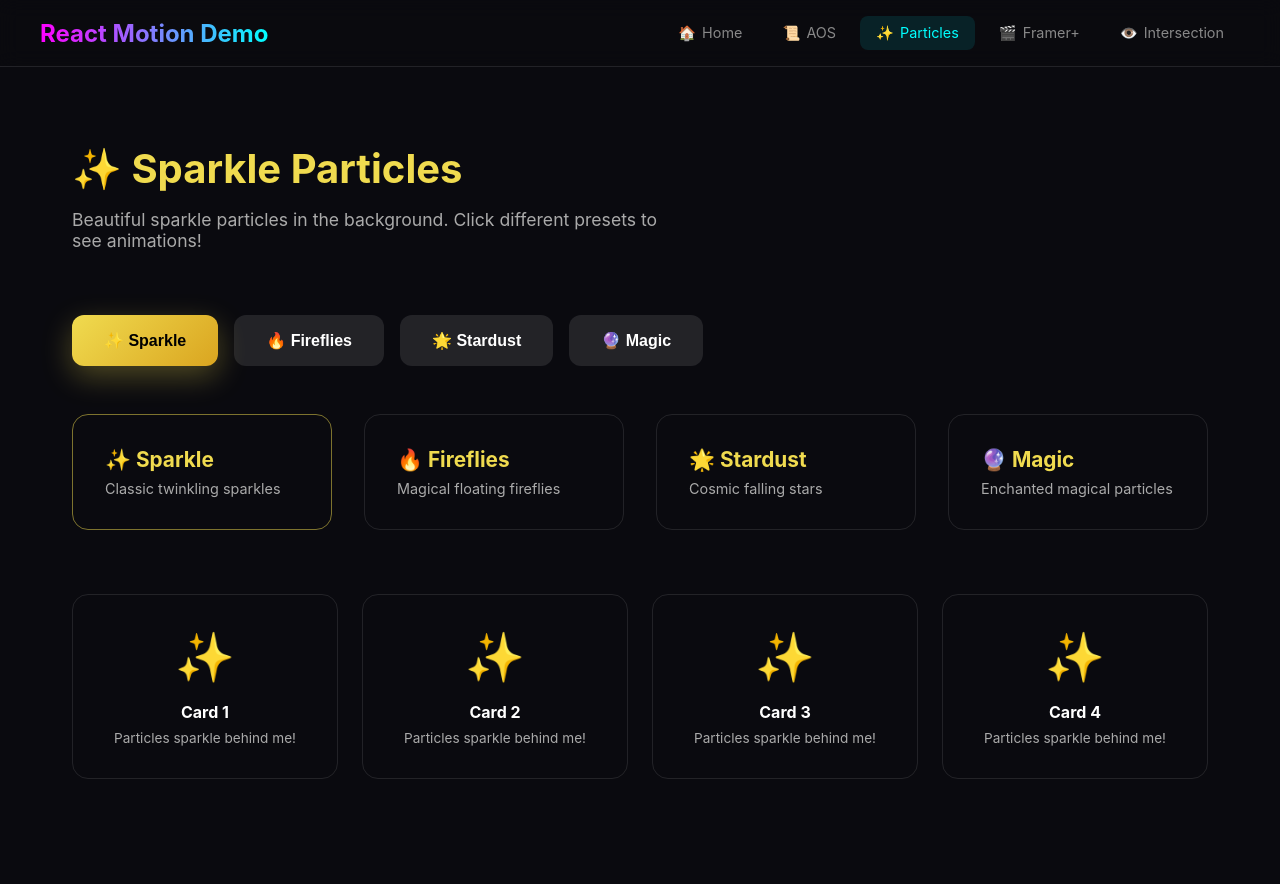
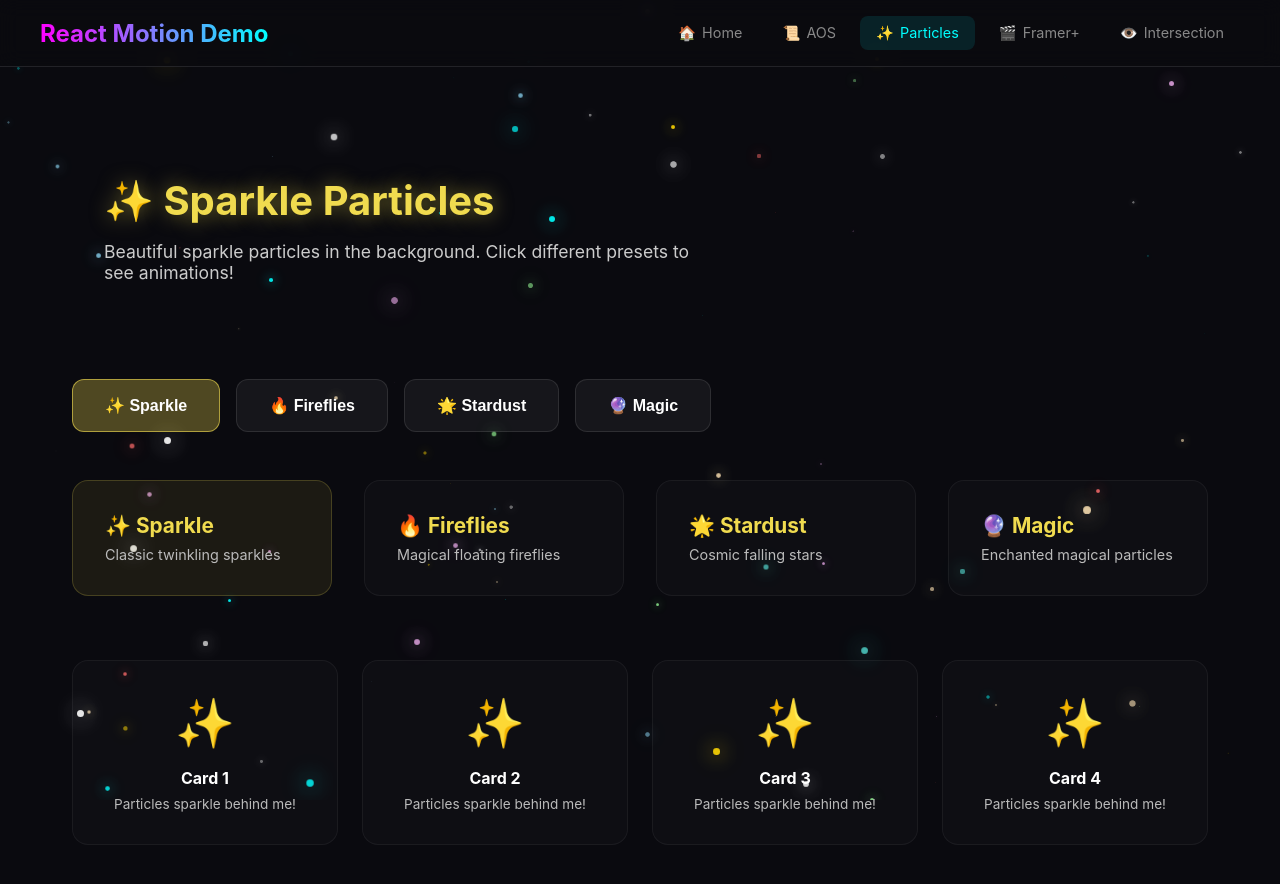
Before and after one commit to osgar-developer/react-df-demo3, a React (Vite) app: page /particles in a window 1280 px wide. Shown: the top 884 px of the page. Before the commit the page ends 843 px from the top, so only its background shows below. Built offline with nearby package versions, Linux system fonts and the light colour scheme.

Commit message:
Fix: sparkles visible through cards, zIndex 0, bigger glow

```diff
--- a/src/pages/ParticlesPage.tsx
+++ b/src/pages/ParticlesPage.tsx
@@ -11,14 +11,14 @@ interface Sparkle {
   delay: number
 }
 
-const colors = ['#ffffff', '#ffe4b5', '#87ceeb', '#dda0dd', '#ffd700', '#ff6b6b', '#4ecdc4', '#00ffff']
+const colors = ['#ffffff', '#ffe4b5', '#87ceeb', '#dda0dd', '#ffd700', '#ff6b6b', '#4ecdc4', '#00ffff', '#90ee90']
 
 function createSparkles(count: number): Sparkle[] {
   return Array.from({ length: count }, (_, i) => ({
     id: i,
     x: Math.random() * 100,
     y: Math.random() * 100,
-    size: Math.random() * 4 + 2,
+    size: Math.random() * 6 + 3,
     color: colors[Math.floor(Math.random() * colors.length)],
     duration: Math.random() * 3 + 2,
     delay: Math.random() * 5,
@@ -52,19 +52,19 @@ function SparkleEffect({ count = 50, style = 'sparkle' }: { count?: number; styl
       left: 0,
       right: 0,
       bottom: 0,
-      zIndex: -1,
+      zIndex: 0,
       overflow: 'hidden',
       pointerEvents: 'none',
     }}>
       <style>{`
         @keyframes sparkle {
           0%, 100% { opacity: 0; transform: scale(0); }
-          50% { opacity: 1; transform: scale(1); }
+          50% { opacity: 0.9; transform: scale(1); }
         }
         @keyframes firefly {
           0%, 100% { opacity: 0; transform: translateY(0) scale(0.5); }
           25% { opacity: 1; transform: translateY(-20px) scale(1); }
-          50% { opacity: 0.5; transform: translateY(-40px) scale(0.8); }
+          50% { opacity: 0.6; transform: translateY(-40px) scale(0.8); }
           75% { opacity: 1; transform: translateY(-60px) scale(1); }
         }
         @keyframes stardust {
@@ -74,8 +74,8 @@ function SparkleEffect({ count = 50, style = 'sparkle' }: { count?: number; styl
           100% { opacity: 0; transform: translateY(-100vh) rotate(720deg); }
         }
         @keyframes magic {
-          0%, 100% { opacity: 0; transform: scale(0) rotate(0deg); box-shadow: 0 0 0 0 currentColor; }
-          50% { opacity: 1; transform: scale(1) rotate(180deg); box-shadow: 0 0 20px 5px currentColor; }
+          0%, 100% { opacity: 0; transform: scale(0) rotate(0deg); }
+          50% { opacity: 1; transform: scale(1.2) rotate(180deg); }
         }
       `}</style>
       {sparkles.map((s) => (
@@ -89,10 +89,11 @@ function SparkleEffect({ count = 50, style = 'sparkle' }: { count?: number; styl
             height: s.size,
             borderRadius: '50%',
             backgroundColor: s.color,
-            boxShadow: `0 0 ${s.size * 2}px ${s.color}`,
+            boxShadow: `0 0 ${s.size * 3}px ${s.color}, 0 0 ${s.size * 6}px ${s.color}`,
             animation: getAnimation(),
             animationDuration: `${s.duration}s`,
             animationDelay: `${s.delay}s`,
+            willChange: 'opacity, transform',
           }}
         />
       ))}
@@ -105,25 +106,25 @@ const presets = [
     id: 'sparkle',
     label: '✨ Sparkle',
     desc: 'Classic twinkling sparkles',
-    count: 80,
+    count: 100,
   },
   {
     id: 'fireflies',
     label: '🔥 Fireflies',
     desc: 'Magical floating fireflies',
-    count: 50,
+    count: 60,
   },
   {
     id: 'stardust',
     label: '🌟 Stardust',
     desc: 'Cosmic falling stars',
-    count: 60,
+    count: 80,
   },
   {
     id: 'magic',
     label: '🔮 Magic',
     desc: 'Enchanted magical particles',
-    count: 40,
+    count: 50,
   },
 ]
 
@@ -132,19 +133,19 @@ export default function ParticlesPage() {
 
   return (
     <div style={{ padding: '4rem 2rem', maxWidth: '1200px', margin: '0 auto', position: 'relative' }}>
-      {/* Background sparkles - behind everything */}
+      {/* Background sparkles - zIndex 0 so visible through transparent cards */}
       <SparkleEffect count={activePreset.count} style={activePreset.id} />
 
       <div style={{ position: 'relative', zIndex: 1 }}>
         <motion.div
           initial={{ opacity: 0 }}
           animate={{ opacity: 1 }}
-          style={{ marginBottom: '4rem' }}
+          style={{ marginBottom: '4rem', padding: '2rem', borderRadius: '16px' }}
         >
-          <h1 style={{ fontSize: '2.5rem', marginBottom: '1rem', color: '#f0db4f' }}>
+          <h1 style={{ fontSize: '2.5rem', marginBottom: '1rem', color: '#f0db4f', textShadow: '0 0 20px rgba(240,219,79,0.5)' }}>
             ✨ Sparkle Particles
           </h1>
-          <p style={{ color: '#aaa', fontSize: '1.1rem', maxWidth: '600px' }}>
+          <p style={{ color: '#ccc', fontSize: '1.1rem', maxWidth: '600px' }}>
             Beautiful sparkle particles in the background. Click different presets to see animations!
           </p>
         </motion.div>
@@ -159,17 +160,14 @@ export default function ParticlesPage() {
               style={{
                 padding: '1rem 2rem',
                 background: activePreset.id === preset.id
-                  ? 'linear-gradient(135deg, #f0db4f 0%, #daa520 100%)'
-                  : 'rgba(255,255,255,0.1)',
-                border: 'none',
+                  ? 'rgba(240, 219, 79, 0.3)'
+                  : 'rgba(255,255,255,0.05)',
+                border: `1px solid ${activePreset.id === preset.id ? 'rgba(240, 219, 79, 0.6)' : 'rgba(255,255,255,0.1)'}`,
                 borderRadius: '12px',
-                color: activePreset.id === preset.id ? '#000' : '#fff',
+                color: '#fff',
                 fontSize: '1rem',
                 fontWeight: 600,
                 cursor: 'pointer',
-                boxShadow: activePreset.id === preset.id
-                  ? '0 10px 30px rgba(240, 219, 79, 0.3)'
-                  : 'none',
               }}
             >
               {preset.label}
@@ -186,22 +184,24 @@ export default function ParticlesPage() {
               transition={{ delay: i * 0.1 }}
               onClick={() => setActivePreset(preset)}
               style={{
-                background: 'transparent',
+                background: activePreset.id === preset.id
+                  ? 'rgba(240, 219, 79, 0.08)'
+                  : 'rgba(255,255,255,0.02)',
                 borderRadius: '16px',
                 padding: '2rem',
-                border: `1px solid ${activePreset.id === preset.id ? 'rgba(240, 219, 79, 0.5)' : 'rgba(255,255,255,0.1)'}`,
+                border: `1px solid ${activePreset.id === preset.id ? 'rgba(240, 219, 79, 0.2)' : 'rgba(255,255,255,0.05)'}`,
                 cursor: 'pointer',
               }}
             >
               <h3 style={{ color: '#f0db4f', fontSize: '1.3rem', marginBottom: '0.5rem' }}>
                 {preset.label}
               </h3>
-              <p style={{ color: '#aaa', fontSize: '0.9rem' }}>{preset.desc}</p>
+              <p style={{ color: '#bbb', fontSize: '0.9rem' }}>{preset.desc}</p>
             </motion.div>
           ))}
         </div>
 
-        {/* Demo cards to show particles behind */}
+        {/* Demo cards - very transparent so sparkles show through */}
         <div style={{ marginTop: '4rem', display: 'grid', gridTemplateColumns: 'repeat(auto-fit, minmax(200px, 1fr))', gap: '1.5rem' }}>
           {[1, 2, 3, 4].map((i) => (
             <motion.div
@@ -210,16 +210,16 @@ export default function ParticlesPage() {
               animate={{ opacity: 1, scale: 1 }}
               transition={{ delay: i * 0.15 }}
               style={{
-                background: 'transparent',
+                background: 'rgba(255, 255, 255, 0.02)',
                 borderRadius: '16px',
                 padding: '2rem',
-                border: '1px solid rgba(255, 255, 255, 0.1)',
+                border: '1px solid rgba(255, 255, 255, 0.05)',
                 textAlign: 'center',
               }}
             >
               <div style={{ fontSize: '3rem', marginBottom: '1rem' }}>✨</div>
               <h4 style={{ color: '#fff', marginBottom: '0.5rem' }}>Card {i}</h4>
-              <p style={{ color: '#aaa', fontSize: '0.85rem' }}>Particles sparkle behind me!</p>
+              <p style={{ color: '#bbb', fontSize: '0.85rem' }}>Particles sparkle behind me!</p>
             </motion.div>
           ))}
         </div>
```
